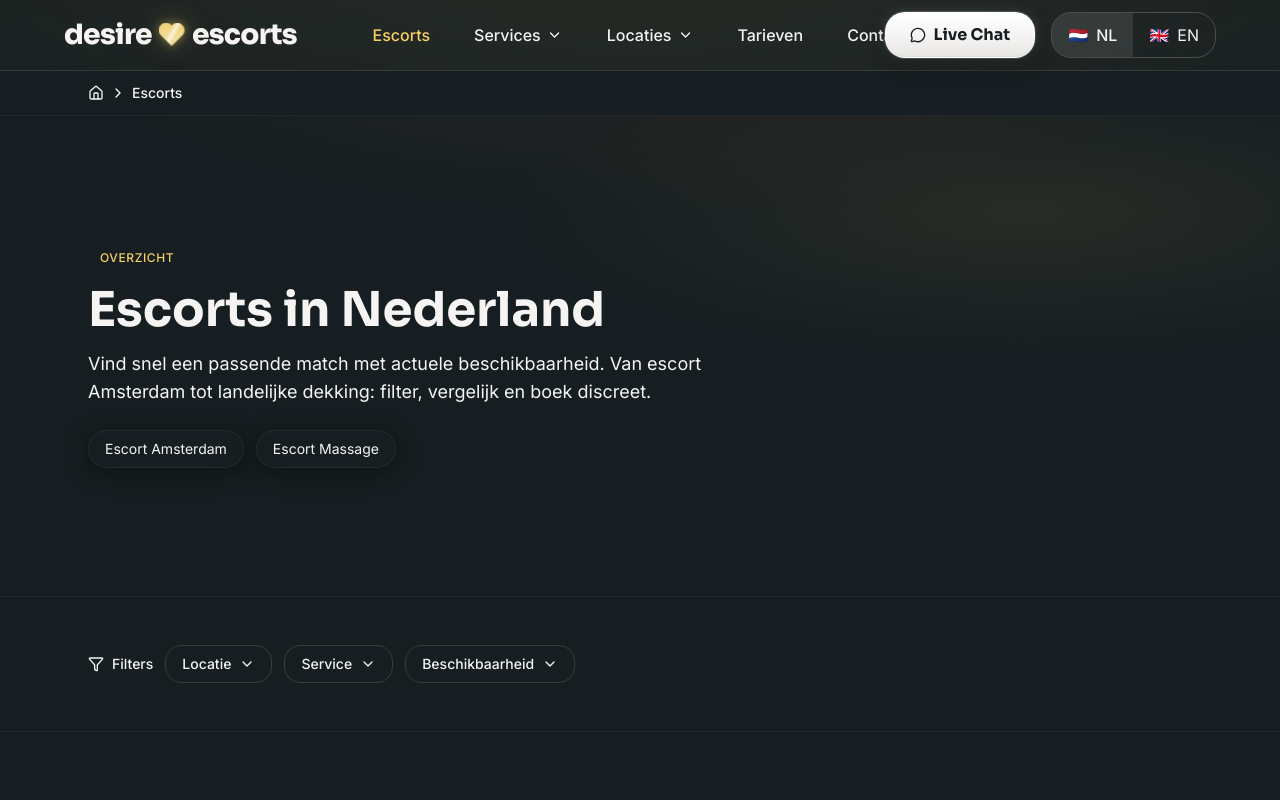
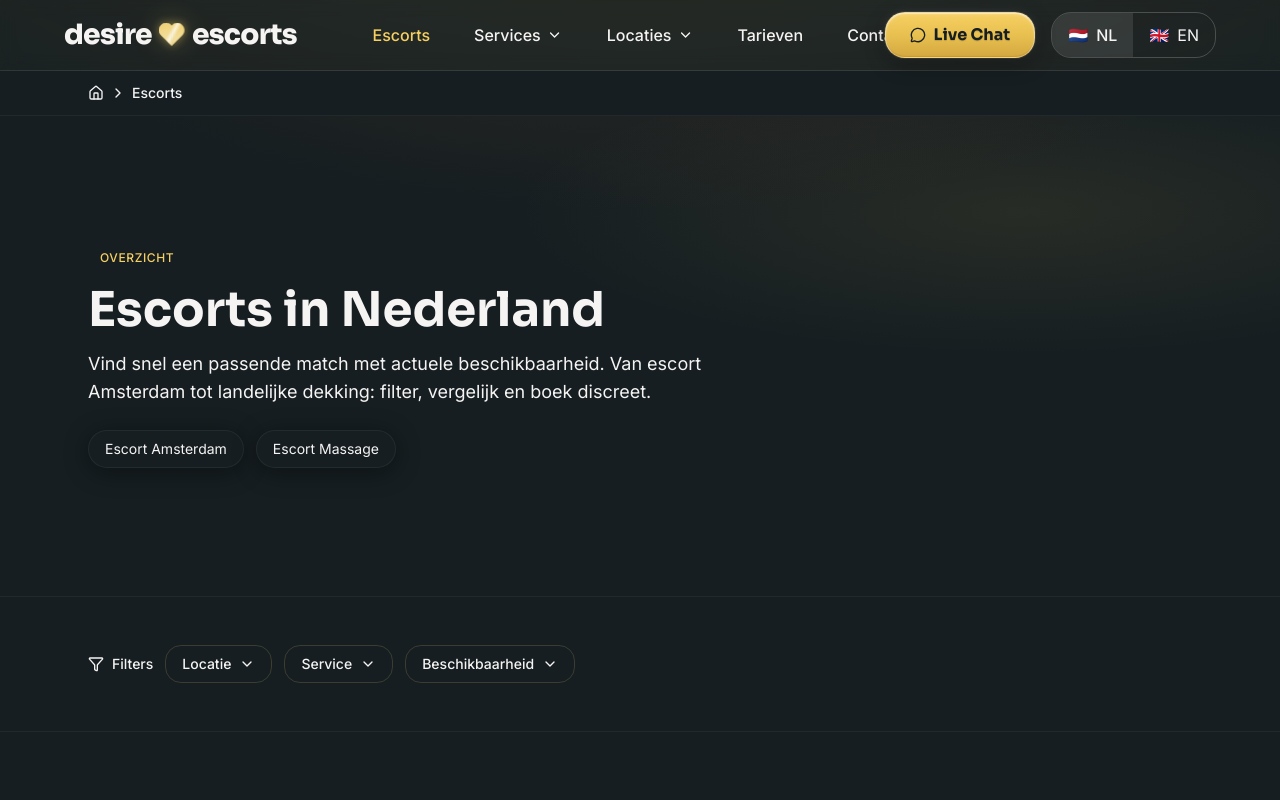
Before and after one commit to xkgrowth/desire-escorts, a Next.js app: page /escorts in a window 1280 px wide. Shown: the top 800 px of the page. Built offline with nearby package versions, Linux system fonts and the light colour scheme.

Commit message:
Swap primary and premium CTA visual styles.
This makes primary buttons use the white premium treatment, moves the gold style to premium, and updates the design-system button labels to reflect the new mapping.

Made-with: Cursor

```diff
--- a/app/components/ui/button.tsx
+++ b/app/components/ui/button.tsx
@@ -32,8 +32,8 @@ export const Button = forwardRef<HTMLButtonElement, ButtonProps>(
       "inline-flex items-center justify-center font-heading font-bold transition-all rounded-luxury";
 
     const variantClasses = {
-      primary: "btn-bevel text-primary-foreground",
-      premium: "btn-bevel-premium text-background",
+      primary: "btn-bevel-premium text-background",
+      premium: "btn-bevel text-primary-foreground",
       whatsapp: "btn-bevel-whatsapp text-white",
       secondary:
         "bg-surface-interactive border-2 border-primary/30 text-foreground hover:border-primary/60 hover:bg-surface-interactive",
--- a/app/design-system/page.tsx
+++ b/app/design-system/page.tsx
@@ -258,7 +258,7 @@ export default function DesignSystemPage() {
       <AnimatedSection title="Buttons" subtitle="3D beveled buttons with glassy borders">
         <div className="space-y-10">
           <div>
-            <p className="text-sm text-muted-foreground mb-4">Primary (Gold) - Main CTAs</p>
+            <p className="text-sm text-muted-foreground mb-4">Primary (White) - Main CTAs</p>
             <div className="flex flex-wrap items-center gap-6">
               <Button variant="primary" size="xl">Book Now</Button>
               <Button variant="primary" size="lg">Large Primary</Button>
@@ -268,7 +268,7 @@ export default function DesignSystemPage() {
           </div>
 
           <div>
-            <p className="text-sm text-muted-foreground mb-4">Premium (White) - Special CTAs</p>
+            <p className="text-sm text-muted-foreground mb-4">Premium (Gold) - Special CTAs</p>
             <div className="flex flex-wrap items-center gap-6">
               <Button variant="premium" size="xl">Work With Us</Button>
               <Button variant="premium" size="lg">Large Premium</Button>
```
